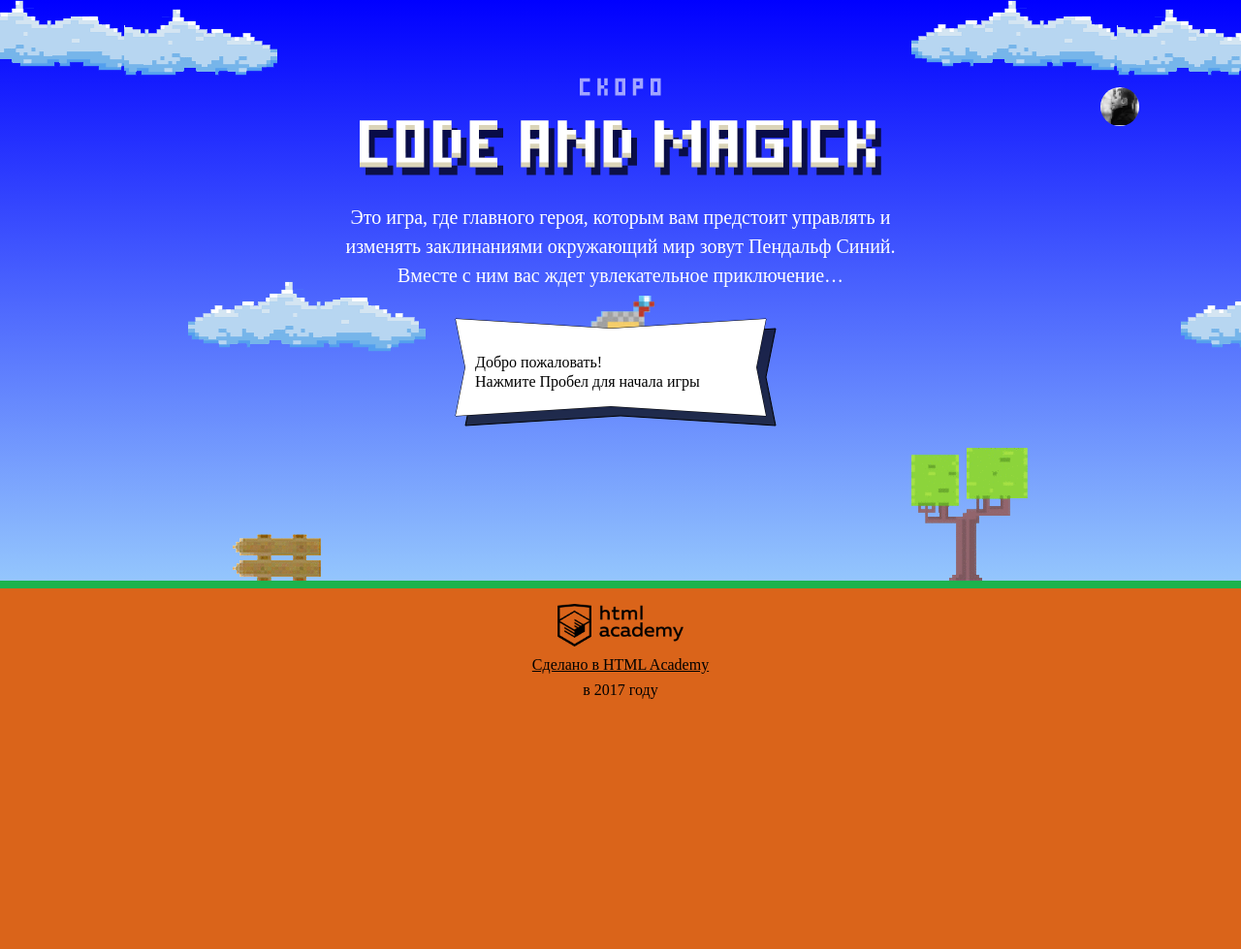
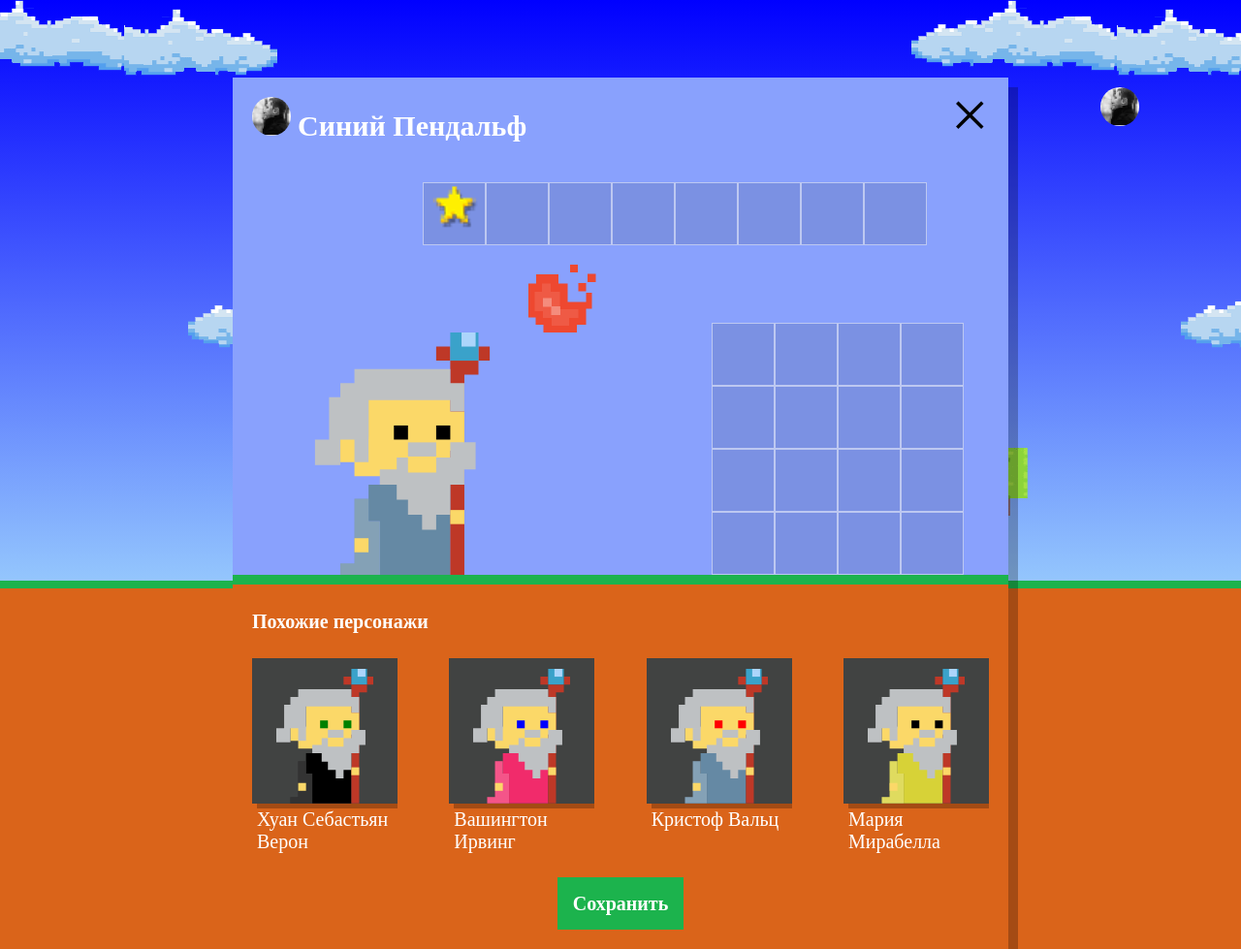
Before and after one commit to mailer58/1054543-code-and-magick-18, a website: page index.html in a window 1280 px wide. Shown: the whole page at 97% size. Before the commit the page ends 800 px from the top, so only its background shows below. Drawn offline with Linux system fonts and the light colour scheme; a web font is replaced by a local one.

Commit message:
Add task 4

```diff
--- a/index.html
+++ b/index.html
@@ -196,7 +196,7 @@
     </script>
 
 
-
+<script src="js/setup.js"></script>
 <script src="js/stat.js"></script>
 <script src="js/game.js"></script>
 
--- /dev/null
+++ b/js/setup.js
@@ -0,0 +1,95 @@
+'use strict';
+var WIZARD_NUMBER = 4;
+var userDialog = document.querySelector('.setup');
+var wizards = [];
+var similarListElement = document.querySelector('.setup-similar-list');
+var similarWizardTemplate = document.querySelector('#similar-wizard-template')
+  .content
+  .querySelector('.setup-similar-item');
+
+
+var firstNames = [
+  'Иван',
+  'Хуан Себастьян',
+  'Мария',
+  'Кристоф',
+  'Виктор',
+  'Юлия',
+  'Люпита',
+  'Вашингтон'
+];
+
+var lastNames = [
+  'да Марья',
+  'Верон',
+  'Мирабелла',
+  'Вальц',
+  'Онопко',
+  'Топольницкая',
+  'Нионго',
+  'Ирвинг'
+];
+
+var coatColor = [
+  'rgb(101, 137, 164)',
+  'rgb(241, 43, 107)',
+  'rgb(146, 100, 161)',
+  'rgb(56, 159, 117)',
+  'rgb(215, 210, 55)',
+  'rgb(0, 0, 0)'
+];
+
+var eyesColor = [
+  'black',
+  'red',
+  'blue',
+  'yellow',
+  'green'
+]
+
+function random(arr) {
+  return Math.floor(Math.random() * arr.length);
+}
+
+function addVariety(element, className, source) {
+element.querySelector(className).style.fill = source;
+}
+
+function getnewElements(numberOfCopy, template, destination) {
+  var fragment = document.createDocumentFragment();
+  for (var i = 0; i < numberOfCopy; i++) {
+    var newElement = template.cloneNode(true);
+    fragment.appendChild(newElement);
+    newElement.querySelector('.setup-similar-label').textContent = wizards[i].name;
+    addVariety(newElement, '.wizard-coat', wizards[i].coatColor);
+    addVariety(newElement, '.wizard-eyes', wizards[i].eyesColor);
+  }
+  destination.appendChild(fragment);
+}
+
+userDialog.classList.remove('hidden');
+
+document.querySelector('.setup-similar').classList.remove('hidden');
+
+//generation random characteristics
+for (var i = 0; i < WIZARD_NUMBER; i++) {
+  var randomNameIndex = random(firstNames);
+  var randomCoatColorIndex = random(coatColor);
+  var randomEyesColorIndex = random(eyesColor);
+  var wizard = {
+    name: firstNames[randomNameIndex] + ' ' + lastNames[randomNameIndex],
+    coatColor: coatColor[randomCoatColorIndex],
+    eyesColor: eyesColor[randomEyesColorIndex]
+  };
+
+  //avoiding of duplication
+  firstNames.splice(randomNameIndex, 1);
+  lastNames.splice(randomNameIndex, 1);
+  coatColor.splice(randomCoatColorIndex, 1);
+  eyesColor.splice(randomEyesColorIndex, 1);
+
+  // creating array of objects
+  wizards.push(wizard);
+}
+
+getnewElements (WIZARD_NUMBER, similarWizardTemplate, similarListElement);
--- a/js/stat.js
+++ b/js/stat.js
@@ -28,8 +28,9 @@ function getMaxElement(arr) {
   return maxElement;
 }
 
-function getRandomInteger(diapason) {
-  return Math.floor(Math.random() * diapason);
+function getRandomColor(hue, saturationDiapason, lightness) {
+  var randomColor = 'hsl(' + hue + ','+ Math.floor(Math.random() * saturationDiapason) +'%,'+  lightness + '%)';
+  return randomColor;
 }
 
 
@@ -56,7 +57,7 @@ window.renderStatistics = function renderStatistics(ctx, names, times) {
     ctx.fillText(names[i], STATS_X + statsShiftX, PLAYER_NAME_Y);
 
     // display columns
-    ctx.fillStyle = (names[i] === 'Вы') ? 'rgba(255, 0, 0, 1)' : 'hsl(240,' + getRandomInteger(101) + '%, 50%)';
+    ctx.fillStyle = (names[i] === 'Вы') ? 'rgba(255, 0, 0, 1)' : getRandomColor(240, 101, 50);
     ctx.fillRect(STATS_X + statsShiftX, PLAYER_NAME_Y - PLAYER_NAME_GAP_Y, COLUMN_WIDTH, columnHeight);
 
     // display time
```
